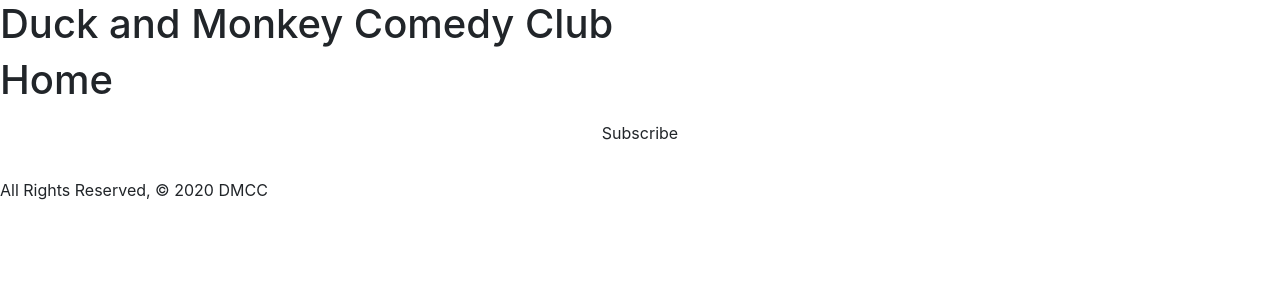
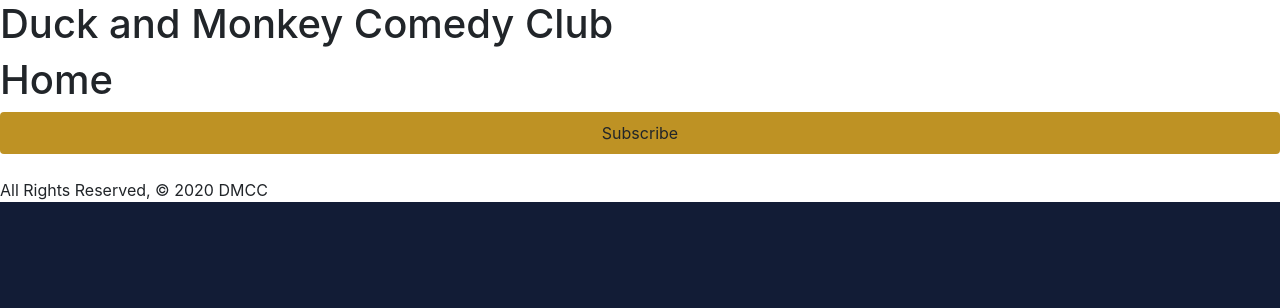
Before and after one commit to RockWilliams/duck-and-monkey-comedy-club, a Django app: page / in a window 1280 px wide. Shown: the top 308 px of the page. Run offline with Django 3.2, Linux system fonts and the light colour scheme; some libraries are stand-ins or nearby versions.

Commit message:
added color variables

```diff
--- /dev/null
+++ b/duck_and_monkey/main_app/static/styles/main.css
@@ -0,0 +1,18 @@
+html,
+body {
+    background-color: var(--background-drk-blue);
+}
+
+
+
+:root {
+    --background-drk-blue: #121c36;
+    --button-gold: #be9224;
+    --button-beige: #958960;
+    --box-comedian-info: #e4e4e4;
+  }
+
+  .btn{
+      background-color: var(--button-gold)!important;
+
+  }
--- a/duck_and_monkey/main_app/templates/base.html
+++ b/duck_and_monkey/main_app/templates/base.html
@@ -4,6 +4,7 @@
 	<head>
 		<meta charset="UTF-8" />
 		<meta name="viewport" content="width=device-width, initial-scale=1.0" />
+		<link rel="stylesheet" href="{%static 'styles/main.css'%}">
 		<link rel="stylesheet" href="https://stackpath.bootstrapcdn.com/bootstrap/4.5.0/css/bootstrap.min.css"
         integrity="sha384-9aIt2nRpC12Uk9gS9baDl411NQApFmC26EwAOH8WgZl5MYYxFfc+NcPb1dKGj7Sk" crossorigin="anonymous">
 		<script src="https://code.jquery.com/jquery-3.5.1.min.js"
--- a/duck_and_monkey/main_app/templates/home.html
+++ b/duck_and_monkey/main_app/templates/home.html
@@ -1,4 +1,4 @@
-{% extends 'base.html' %}
+{% extends 'base.html' %} {%load static%}
 
 {% block body %}
     <h1>Home</h1>
```
